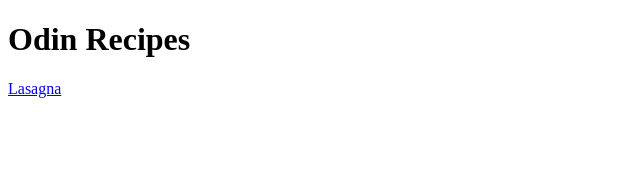
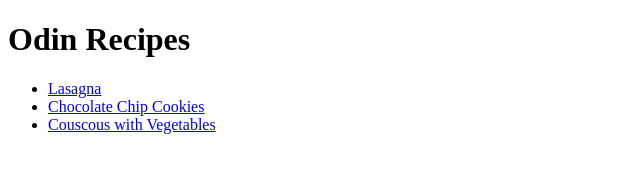
Before and after one commit to Nousseiba16/odin-recipes, a plain HTML site: page index.html in a window 1280 px wide. Shown: the whole page, without its empty margins (0-640 px from the left). Drawn offline with Linux system fonts and the light colour scheme.

Commit message:
Update index file

```diff
--- a/index.html
+++ b/index.html
@@ -7,6 +7,11 @@
 </head>
 <body>
     <h1>Odin Recipes</h1>
-    <a href="recipes/lasagna.html">Lasagna</a>
+     <ul>
+    <li><a href="recipes/lasagna.html">Lasagna</a></li>
+    <li><a href="recipes/chocolate_chip_cookies.html">Chocolate Chip Cookies</a></li>
+    <li><a href="recipes/couscous_with_vegetables.html">Couscous with Vegetables</a></li>
+  </ul>
+
 </body>
 </html>
```
Also changed, not shown: recipes/Chocolate_chip_cookies.html (+2 -2 lines), recipes/couscous_with_vegetables.html (+1 -1 lines), recipes/lasagna.html (+1 -1 lines).
